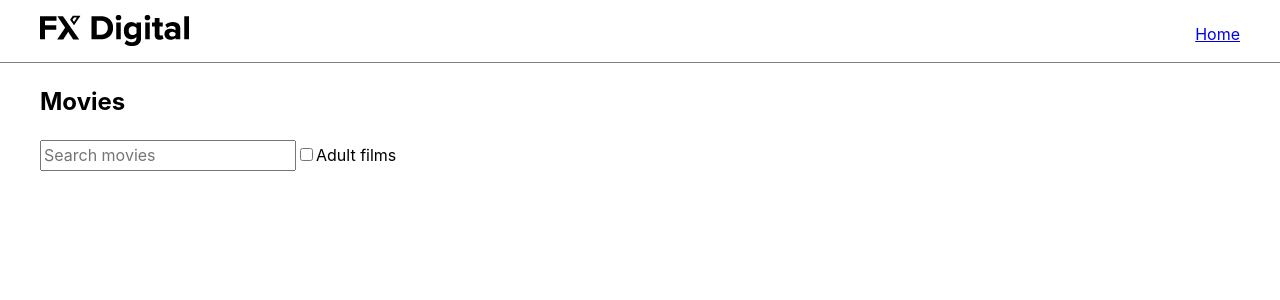
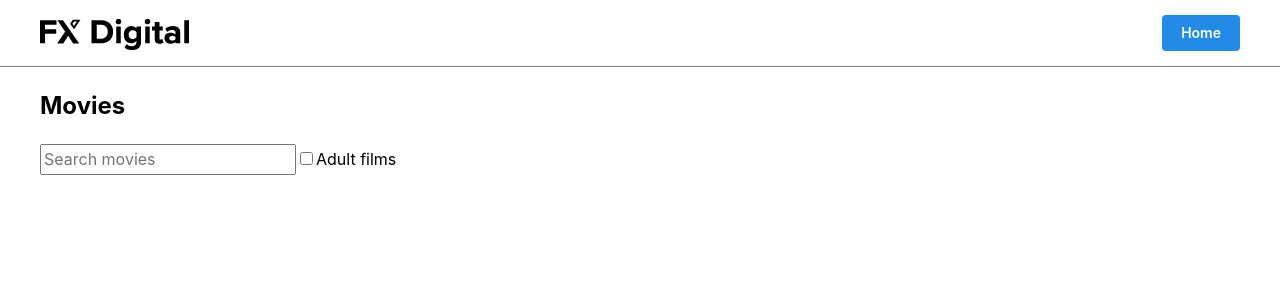
Before and after one commit to SirMaik/React-TS-Challenge, a React app: page / in a window 1280 px wide. Shown: the top 300 px of the page. Built offline with nearby package versions, Linux system fonts and the light colour scheme.

Commit message:
feat: Made the home link a button

```diff
--- a/src/components/Header.tsx
+++ b/src/components/Header.tsx
@@ -1,13 +1,22 @@
 import React from "react";
-import { Link } from "react-router-dom";
+import { useNavigate } from "react-router-dom";
 import logo from "../assets/fxdigitallogo.png";
+import { Button } from "@mantine/core";
 
 export const Header = (): JSX.Element => {
+  const navigate = useNavigate();
+
   return (
     <header>
       <nav>
         <img src={logo} alt="logo" />
-        <Link to="/">Home</Link>
+        <Button
+          onClick={() => {
+            navigate("/");
+          }}
+        >
+          Home
+        </Button>
       </nav>
     </header>
   );
```
